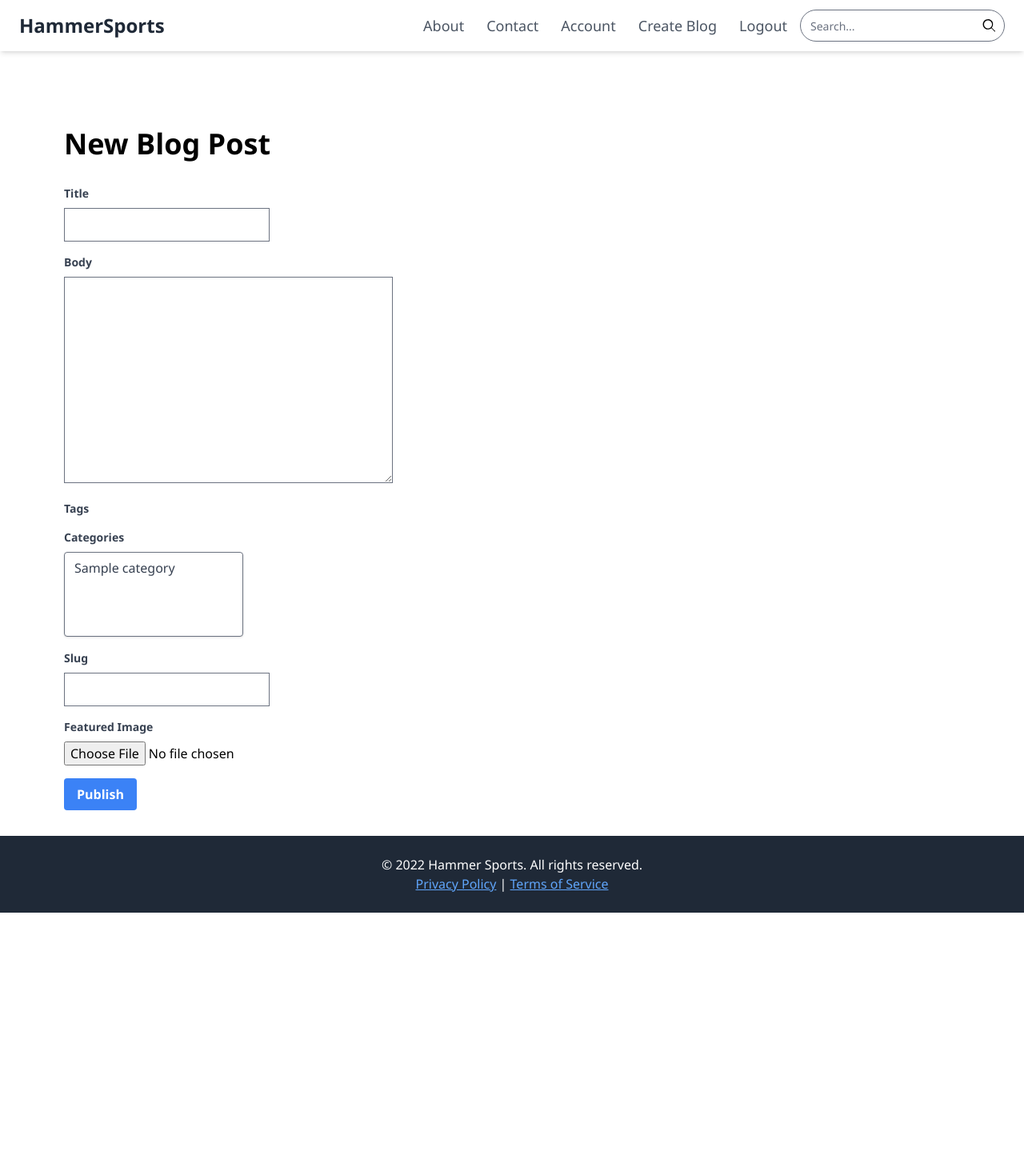
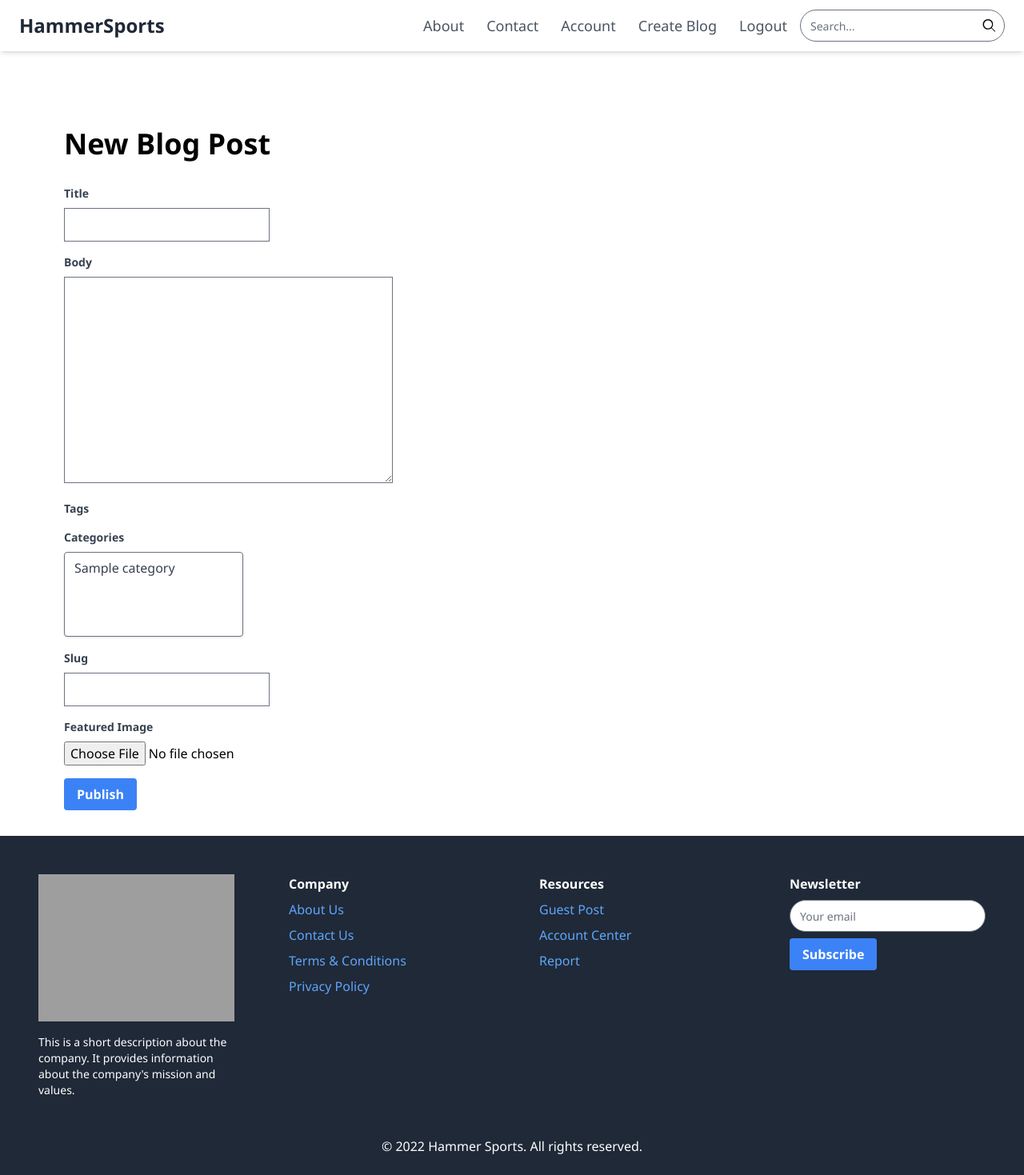
Before and after one commit to opu-hossain/HammerSports, a Django app: page /create_post/ in a window 1280 px wide. Shown: the whole page at 80% size. Before the commit the page ends 1141 px from the top, so only its background shows below. Run offline with Django 5.2, Linux system fonts and the light colour scheme; a user stored in the database is signed in; tables that the repository leaves empty hold one stand-in row (values such as "Sample post"); some libraries are stand-ins or nearby versions; some web fonts are replaced; grey boxes are pictures that could not be loaded.

Commit message:
Improved Footer

```diff
--- a/Blog/templates/base.html
+++ b/Blog/templates/base.html
@@ -93,11 +93,42 @@
 </main>
 
 <footer class="p-6 bg-gray-800 text-white">
-    <div class="container mx-auto text-center">
+    <div class="container mx-auto flex gap-5">
+        <div class="text-left flex-1 p-6">
+            <img src="logo.png" alt="Logo" class="mb-4">
+            <p class="text-sm">This is a short description about the company. It provides information about the company's mission and values.</p>
+        </div>
+        <!-- First Section -->
+        <div class="text-left flex-1 p-6">
+            <h3 class="font-bold mb-2">Company</h3>
+            <ul class="space-y-2">
+                <li><a href="#" class="text-blue-400 hover:text-blue-500">About Us</a></li>
+                <li><a href="#" class="text-blue-400 hover:text-blue-500">Contact Us</a></li>
+                <li><a href="#" class="text-blue-400 hover:text-blue-500">Terms & Conditions</a></li>
+                <li><a href="#" class="text-blue-400 hover:text-blue-500">Privacy Policy</a></li>
+            </ul>
+        </div>
+        <!-- Second Section -->
+        <div class="text-left flex-1 p-6">
+            <h3 class="font-bold mb-2">Resources</h3>
+            <ul class="space-y-2">
+                <li><a href="#" class="text-blue-400 hover:text-blue-500">Guest Post</a></li>
+                <li><a href="#" class="text-blue-400 hover:text-blue-500">Account Center</a></li>
+                <li><a href="#" class="text-blue-400 hover:text-blue-500">Report</a></li>
+            </ul>
+        </div>
+        <!-- Third Section -->
+        <div class="text-left flex-1 p-6">
+            <h3 class="font-bold mb-2">Newsletter</h3>
+            <form class="flex flex-col items-start">
+                <input type="email" name="email" placeholder="Your email" class="w-full h-10 pl-3 pr-10 py-2 border rounded-full text-sm focus:outline-none focus:border-indigo-500 mb-2">
+                <button type="submit" class="bg-blue-500 hover:bg-blue-700 text-white font-bold py-2 px-4 rounded">Subscribe</button>
+            </form>
+        </div>
+    </div>
+    <div class="container mx-auto text-center mt-6">
         <p>&copy; 2022 Hammer Sports. All rights reserved.</p>
-        <p><a href="#" class="underline text-blue-400 hover:text-blue-500">Privacy Policy</a> | <a href="#" class="underline text-blue-400 hover:text-blue-500">Terms of Service</a></p>
     </div>
 </footer>
-
 </body>
 </html>
--- a/static_files/css/style.css
+++ b/static_files/css/style.css
@@ -1632,6 +1632,10 @@
   z-index: 50;
 }
 
+.m-8{
+  margin: 2rem;
+}
+
 .-mx-2{
   margin-left: -0.5rem;
   margin-right: -0.5rem;
@@ -1926,6 +1930,10 @@
 
 .max-w-md{
   max-width: 28rem;
+}
+
+.flex-1{
+  flex: 1 1 0%;
 }
 
 .flex-shrink{
@@ -1984,6 +1992,10 @@
   grid-template-columns: repeat(3, minmax(0, 1fr));
 }
 
+.grid-cols-4{
+  grid-template-columns: repeat(4, minmax(0, 1fr));
+}
+
 .flex-row{
   flex-direction: row;
 }
@@ -2026,6 +2038,14 @@
 
 .justify-evenly{
   justify-content: space-evenly;
+}
+
+.gap-4{
+  gap: 1rem;
+}
+
+.gap-5{
+  gap: 1.25rem;
 }
 
 .gap-8{
@@ -2264,6 +2284,10 @@
 
 .p-6{
   padding: 1.5rem;
+}
+
+.p-8{
+  padding: 2rem;
 }
 
 .px-16{
```
